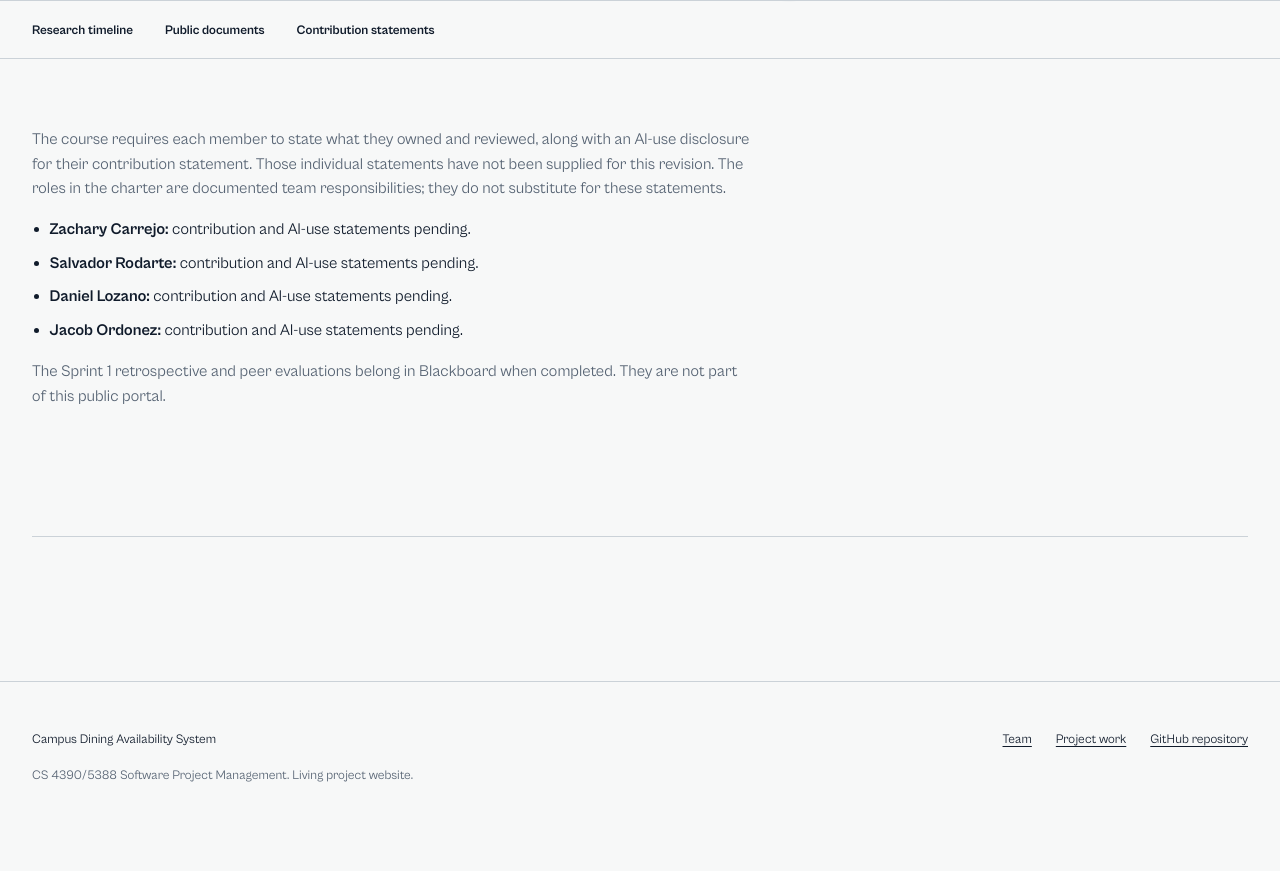
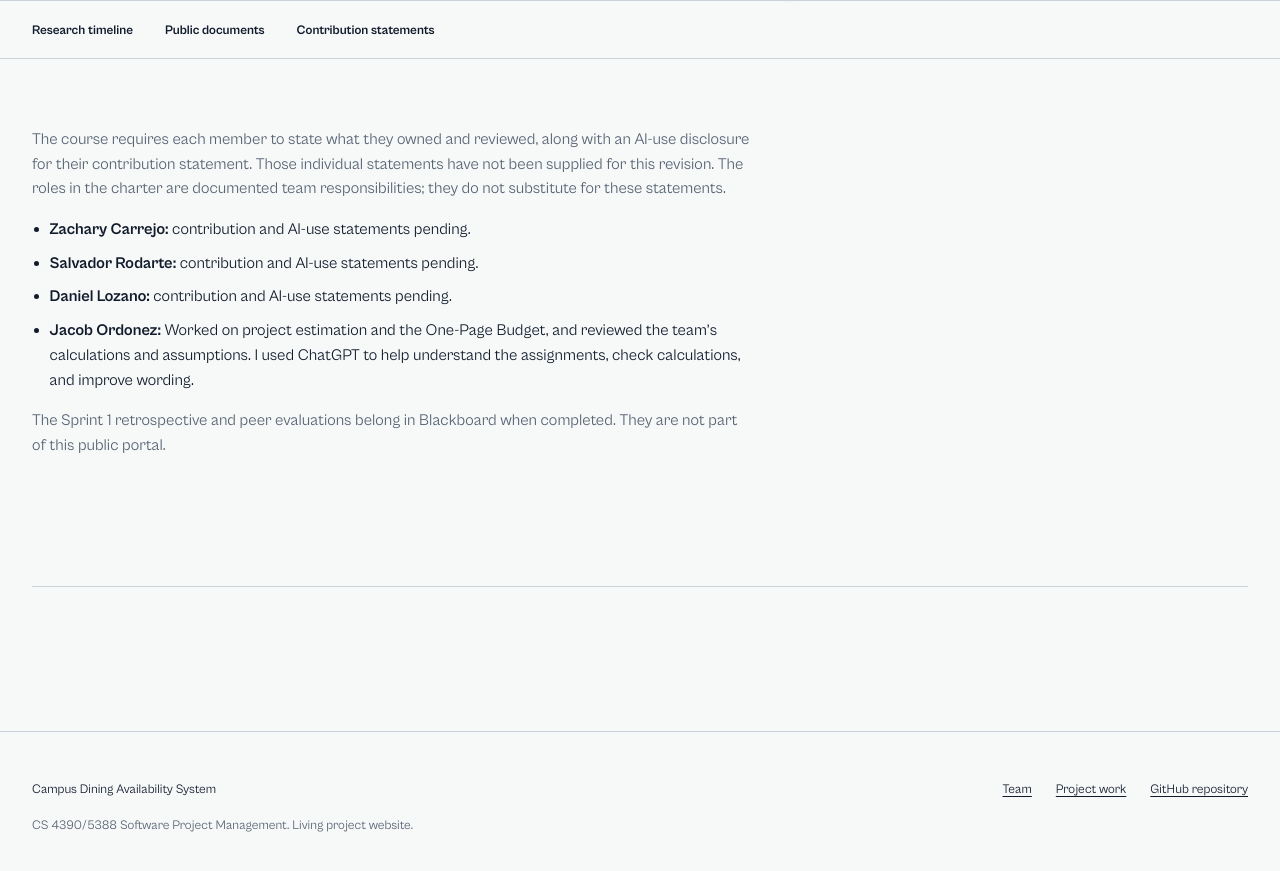
Before and after one commit to dlozan62/dlozan62.github.io, a Jekyll site: the page built from sprint-1.html, in a window 1280 px wide and 900 px high, scrolled down 2883 px. Shown: the top 871 px of the window. Built offline with Jekyll 4.4.1, drawn with Linux system fonts in a browser that asks for light colours; before the commit the page ends 3733 px from its top, so only the background shows below that.

Commit message:
Add contribution and AI-use statement

```diff
--- a/sprint-1.html
+++ b/sprint-1.html
@@ -92,7 +92,10 @@ permalink: /sprints/sprint-1/
         <li><strong>Zachary Carrejo:</strong> contribution and AI-use statements pending.</li>
         <li><strong>Salvador Rodarte:</strong> contribution and AI-use statements pending.</li>
         <li><strong>Daniel Lozano:</strong> contribution and AI-use statements pending.</li>
-        <li><strong>Jacob Ordonez:</strong> contribution and AI-use statements pending.</li>
+        <li><strong>Jacob Ordonez:</strong> Worked on project estimation and the One-Page Budget,
+                                            and reviewed the team’s calculations and assumptions.
+                                            I used ChatGPT to help understand the assignments, check calculations,
+                                            and improve wording.</li>
       </ul>
       <p>The Sprint 1 retrospective and peer evaluations belong in Blackboard when completed. They are not part of this public portal.</p>
     </div>
```
